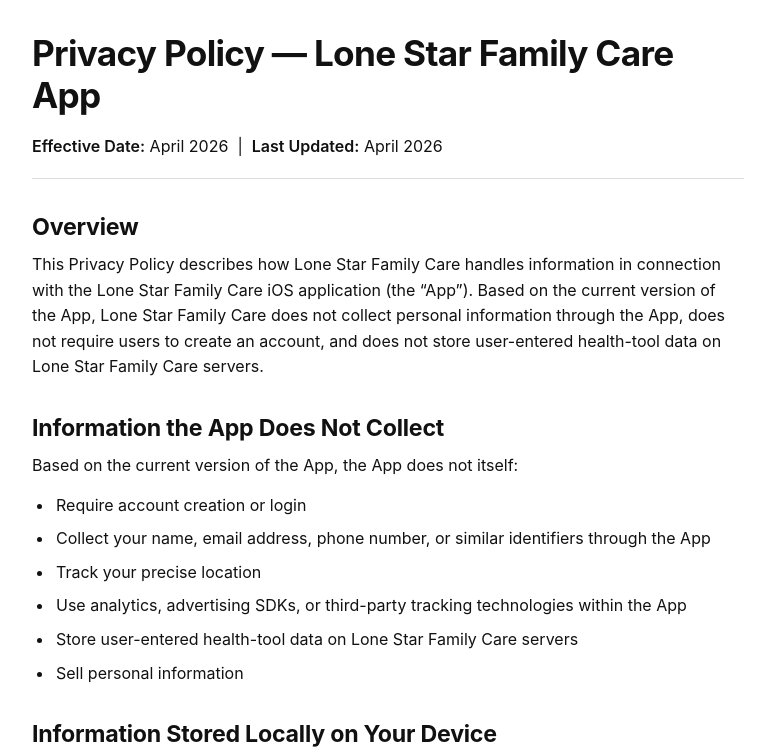
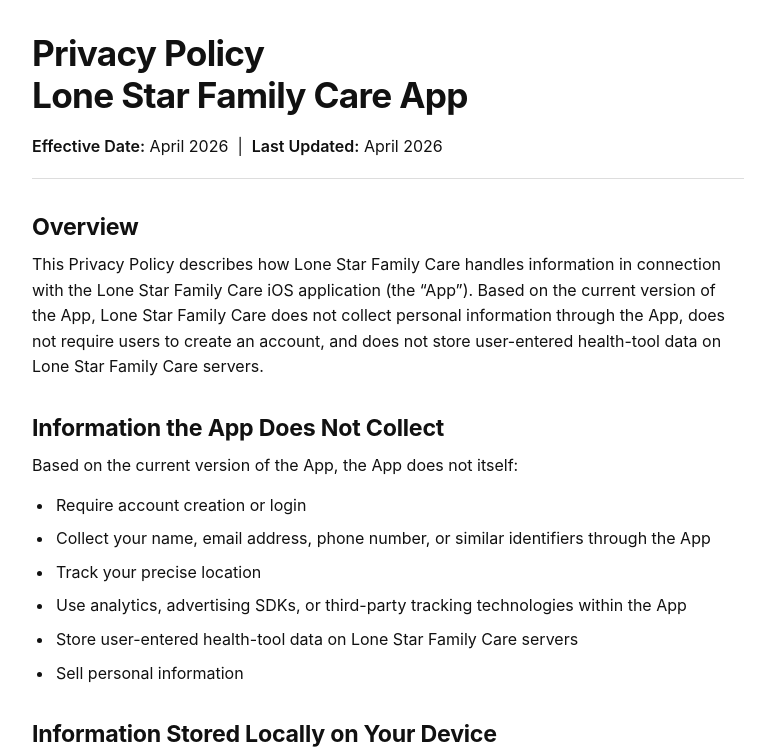
Before and after one commit to LoneStarFamilyCare-Dev/Lone-Star-Family-Care---Application---Privacy-Policy, a plain HTML site: page index.html in a window 1280 px wide. Shown: the top 756 px of the page, without its empty margins (252-1009 px from the left). Drawn offline with Linux system fonts and the light colour scheme.

Commit message:
Update index.html

```diff
--- a/index.html
+++ b/index.html
@@ -3,7 +3,7 @@
 <head>
   <meta charset="UTF-8">
   <meta name="viewport" content="width=device-width, initial-scale=1.0">
-  <title>Privacy Policy <br> Lone Star Family Care App</title>
+  <title>Privacy Policy - Lone Star Family Care App</title>
   <style>
     :root {
       --text: #111111;
@@ -116,7 +116,7 @@
   </style>
 </head>
 <body>
-  <h1>Privacy Policy — Lone Star Family Care App</h1>
+  <h1>Privacy Policy <br> Lone Star Family Care App</h1>
   <p class="meta"><strong>Effective Date:</strong> April 2026 &nbsp;|&nbsp; <strong>Last Updated:</strong> April 2026</p>
   <hr>
 
```
